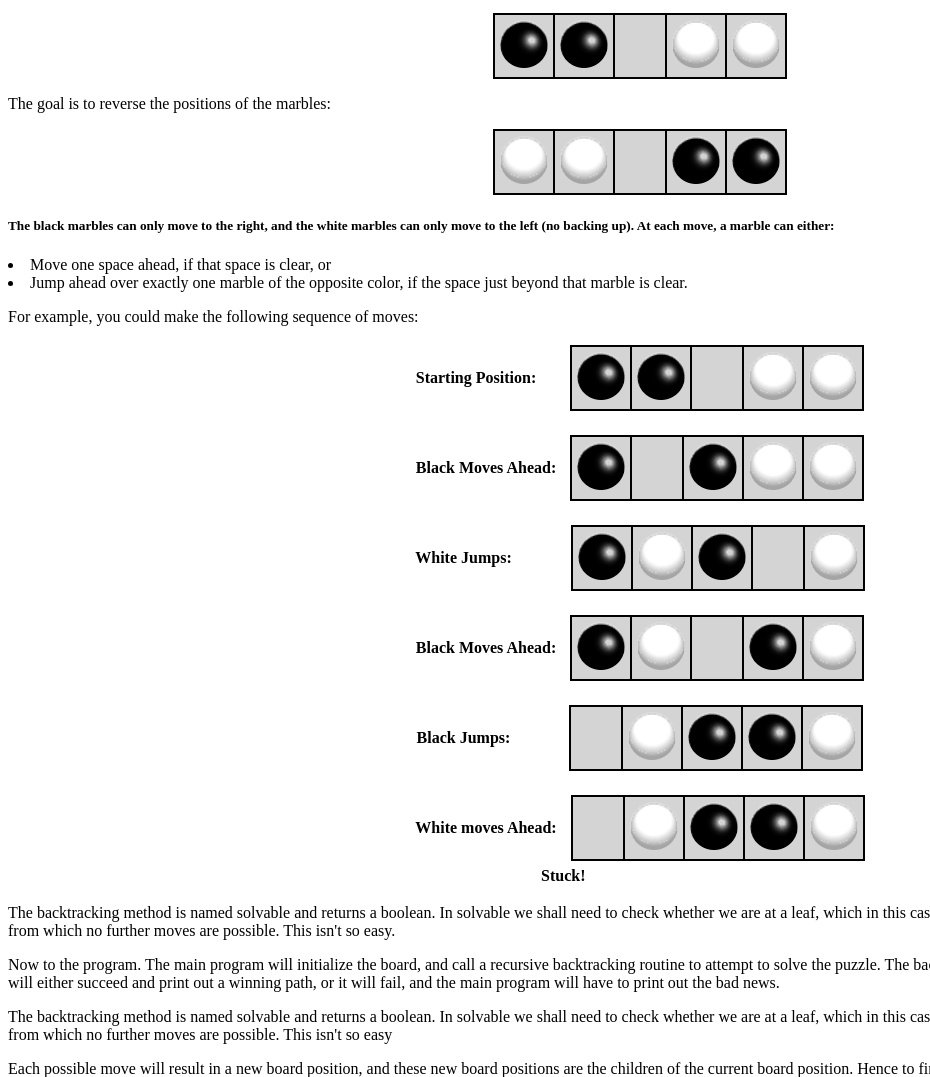
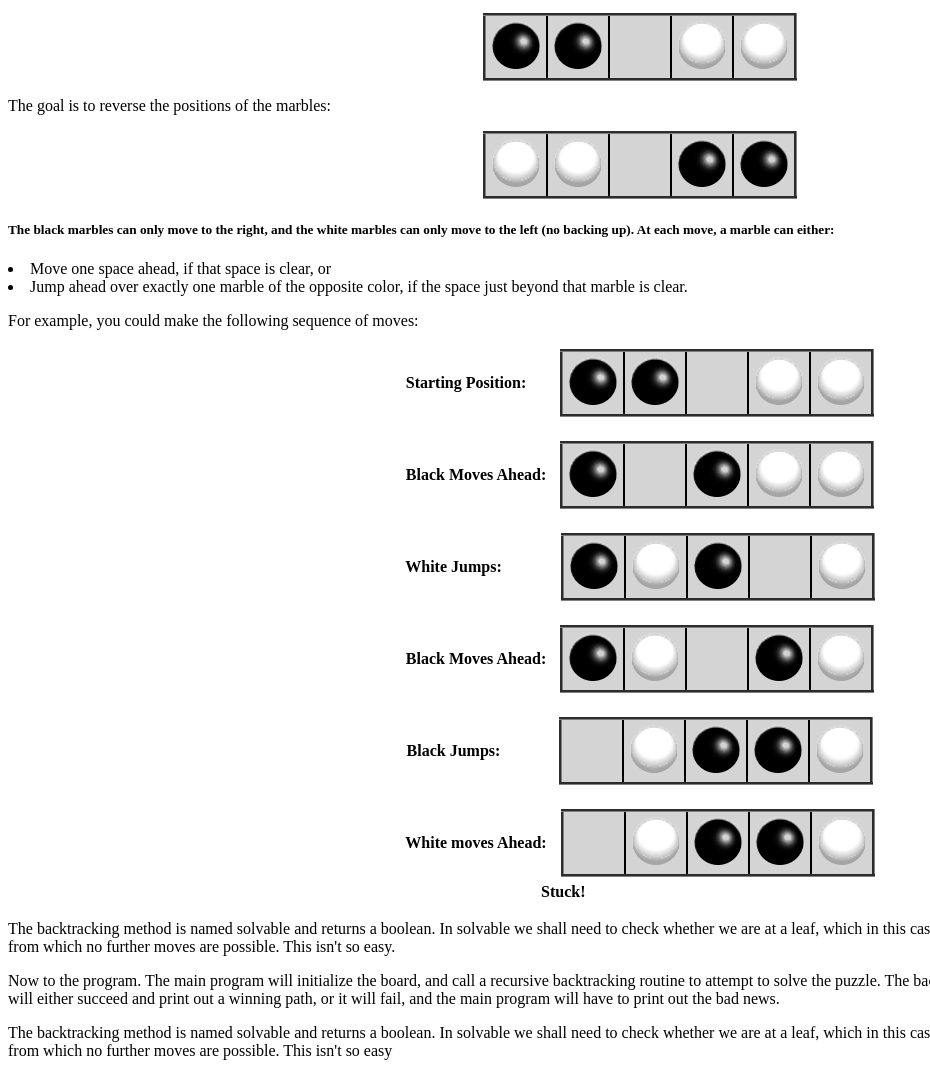
Before and after one commit to jdheeraj536/html-project-1, a plain HTML site: page index.html in a window 1280 px wide. Shown: the part 9761-10838 px from the top of the page, without its empty margins (0-930 px from the left). Drawn offline with Linux system fonts and the light colour scheme.

Commit message:
border change

```diff
--- a/index.html
+++ b/index.html
@@ -39,6 +39,7 @@
     th{background-color: rgba(0, 0, 0, 0.17);
       padding: 5px;
       border: 2px solid black;
+      width: 50px;
     }
     td{
 
@@ -701,15 +702,15 @@ for each child c of n {
   </p>
 
    <center>
-    <table style="border-collapse: collapse;">
+    <table border="3" style="border-collapse: collapse;">
       <tr >
-        <th>
+        <th >
           <img src="./image/black-ball.png" alt="">
         </th>
         <th>
           <img src="./image/black-ball.png" alt="">
         </th>
-        <th style="width: 40px;"></th>
+        <th></th>
         <th><img src="./image/white-ball.png" alt=""></th>
         <th><img src="./image/white-ball.png" alt=""></th>
       </tr>
@@ -717,7 +718,7 @@ for each child c of n {
    </center>
    <p>The goal is to reverse the positions of the marbles:</p>
    <center>
-    <table style="border-collapse: collapse;">
+    <table border="3" style="border-collapse: collapse;">
       <tr>
         <th>
           <img src="./image/white-ball.png" alt="">
@@ -725,7 +726,7 @@ for each child c of n {
         <th>
           <img src="./image/white-ball.png" alt="">
         </th>
-        <th style="width: 40px;"></th>
+        <th ></th>
         <th><img src="./image/black-ball.png" alt=""></th>
         <th><img src="./image/black-ball.png" alt=""></th>
       </tr>
@@ -751,14 +752,14 @@ for each child c of n {
       <tr>
         <td >Starting Position:</td>
         <td>
-          <table style="border-collapse:collapse; margin-left: 30px;">
+          <table border="3" style="border-collapse:collapse; margin-left: 30px;">
             <th>
               <img src="./image/black-ball.png" alt="">
             </th>
             <th>
               <img src="./image/black-ball.png" alt="">
             </th>
-            <th style="width: 40px;"></th>
+            <th ></th>
             <th>
               <img src="./image/white-ball.png" alt="">
             </th>
@@ -776,11 +777,11 @@ for each child c of n {
       <tr>
         <td >Black Moves Ahead:</td>
         <td>
-          <table style="border-collapse:collapse; margin-left: 10px;">
+          <table border="3" style="border-collapse:collapse; margin-left: 10px;">
             <th >
               <img src="./image/black-ball.png" alt="">
             </th>
-            <th style="width: 40px;"></th>
+            <th></th>
             <th>
               <img src="./image/black-ball.png" alt="">
             </th>
@@ -801,7 +802,7 @@ for each child c of n {
       <tr>
         <td>White Jumps:</td>
         <td>
-          <table style="border-collapse:collapse; margin-left: 55px;">
+          <table border="3" style="border-collapse:collapse; margin-left: 55px;">
             <th>
               <img src="./image/black-ball.png" alt="">
             </th>
@@ -811,7 +812,7 @@ for each child c of n {
             <th>
               <img src="./image/black-ball.png" alt="">
             </th>
-            <th style="width: 40px;"></th>
+            <th></th>
             <th>
               <img src="./image/white-ball.png" alt="">
             </th>
@@ -827,14 +828,14 @@ for each child c of n {
       <tr>
         <td>Black Moves Ahead:</td>
         <td>
-          <table  style="border-collapse:collapse; margin-left: 10px;">
+          <table border="3"  style="border-collapse:collapse; margin-left: 10px;">
             <th>
               <img src="./image/black-ball.png" alt="">
             </th>
             <th>
               <img src="./image/white-ball.png" alt="">
             </th>
-            <th style="width: 40px;"></th>
+            <th></th>
             <th>
               <img src="./image/black-ball.png" alt="">
             </th>
@@ -852,9 +853,9 @@ for each child c of n {
       <tr>
         <td>Black Jumps:</td>
         <td>
-          <table  style="border-collapse:collapse; margin-left: 55px;">
+          <table border="3" style="border-collapse:collapse; margin-left: 55px;">
           </td>
-          <th style="width: 40px;"></th>
+          <th></th>
 
             <th>
               <img src="./image/white-ball.png" alt="">
@@ -879,9 +880,9 @@ for each child c of n {
       <tr>
         <td>White moves Ahead:</td>
         <td>
-          <table style="border-collapse:collapse; margin-left: 10px;">
+          <table border="3" style="border-collapse:collapse; margin-left: 10px;">
           </td>
-          <th style="width: 40px;"></th>
+          <th></th>
 
             <th>
               <img src="./image/white-ball.png" alt="">
```
